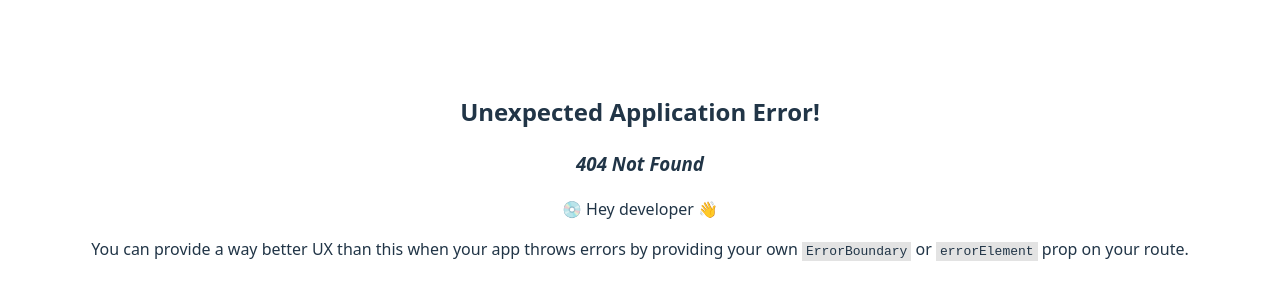
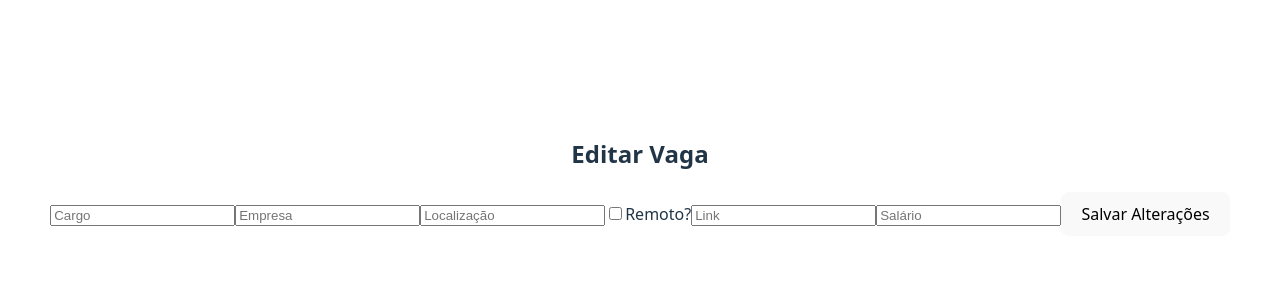
Before and after one commit to DanonePlayer/job-manager, a React (Vite) app: page /jobs/edit/1 in a window 1280 px wide. Before the commit this address had no page. Shown: the part 224-524 px from the top of the page. Built offline with nearby package versions, Linux system fonts and the light colour scheme; no server answers; sample sign-in values are in the browser's storage.

Commit message:
feat: campo update e refatorando campos de erros

```diff
--- a/src/App.jsx
+++ b/src/App.jsx
@@ -4,7 +4,9 @@ import LoginPage from './pages/LoginPage';
 import JobListPage from './pages/JobListPage';
 import JobFormPage from './pages/JobFormPage';
 import JobDetailPage from './pages/JobDetailPage';
+import JobEditPage from './pages/JobEditPage';
 import PrivateRoute from './components/PrivateRoute';
+
 
 const router = createBrowserRouter([
   {
@@ -23,6 +25,10 @@ const router = createBrowserRouter([
     path: "/jobs/:id",
     element: <PrivateRoute element={JobDetailPage} />,
   },
+  {
+    path: "/jobs/edit/:jobId",
+    element: <PrivateRoute element={JobEditPage} />,
+  },
 ]);
 
 function App() {
--- a/src/pages/JobDetailPage.jsx
+++ b/src/pages/JobDetailPage.jsx
@@ -21,10 +21,11 @@ const JobDetailPage = () => {
                 if (foundJob) {
                     setJob(foundJob);
                 } else {
+                    toast.error("Vaga não encontrada!");
                     navigate("/jobs");
                 }
             } catch (error) {
-                console.error("Erro ao carregar os detalhes da vaga:", error);
+                toast.error(error.message);
             }
         };
 
@@ -63,6 +64,11 @@ const JobDetailPage = () => {
             <button onClick={handleDelete} style={{backgroundColor: "red", color: "white", marginTop: "10px"}}>
                 Excluir Vaga
             </button>
+
+            <button onClick={() => navigate(`/jobs/edit/${jobId}`)} style={{backgroundColor: "blue", color: "white", marginRight: "10px"}}>
+                Editar Vaga
+            </button>
+
         </div>
 
     );
--- /dev/null
+++ b/src/pages/JobEditPage.jsx
@@ -0,0 +1,90 @@
+import React, { useState, useEffect } from "react";
+import { useNavigate, useParams } from "react-router-dom";
+import { toast } from "react-toastify";
+import { getJobDetails, updateJob } from "../services/jobService";
+
+
+const JobEditPage = () => {
+    const { jobId } = useParams();
+    const navigate = useNavigate();
+    const [jobData, setJobData] = useState({
+        role: "",
+        company: "",
+        location: "",
+        remote: false,
+        link: "",
+        salary: ""
+    });
+    const [loading, setLoading] = useState(false);
+    const [error, setError] = useState(null);
+
+    useEffect(() => {
+        const fetchJob = async () => {
+            try {
+                const token = localStorage.getItem("token");
+                if (!token) {
+                    navigate("/");
+                    return;
+                }
+                const job = await getJobDetails(jobId, token);
+                if (job) {
+                    setJobData(job);
+                } else {
+                    toast.error("Vaga não encontrada!");
+                    navigate("/jobs");
+                }
+            } catch (error) {
+                toast.error(error.message);
+            }
+        };
+        fetchJob();
+    }, [jobId, navigate]);
+
+    const handleChange = (e) => {
+        const { name, value, type, checked } = e.target;
+        setJobData(prev => ({
+            ...prev,
+            [name]: type === "checkbox" ? checked : value
+        }));
+    };
+
+    const handleSubmit = async (e) => {
+        e.preventDefault();
+        setLoading(true);
+        try {
+            const token = localStorage.getItem("token");
+            if (!token) {
+                setError("Você precisa estar logado para editar uma vaga.");
+                return;
+            }
+            await updateJob(jobId, jobData, token);
+            toast.success("Vaga atualizada com sucesso!");
+            navigate(`/jobs/${jobId}`);
+        } catch (error) {
+            toast.error("Erro ao atualizar a vaga. Tente novamente.");
+        } finally {
+            setLoading(false);
+        }
+    };
+
+    return (
+        <div>
+            <h2>Editar Vaga</h2>
+            {error && <p style={{ color: 'red' }}>{error}</p>}
+            <form onSubmit={handleSubmit}>
+                <input type="text" name="role" placeholder="Cargo" value={jobData.role} onChange={handleChange} />
+                <input type="text" name="company" placeholder="Empresa" value={jobData.company} onChange={handleChange} />
+                <input type="text" name="location" placeholder="Localização" value={jobData.location} onChange={handleChange} />
+                <label>
+                    <input type="checkbox" name="remote" checked={jobData.remote} onChange={handleChange} />
+                    Remoto?
+                </label>
+                <input type="text" name="link" placeholder="Link" value={jobData.link} onChange={handleChange} />
+                <input type="number" name="salary" placeholder="Salário" value={jobData.salary} onChange={handleChange} />
+                <button type="submit" disabled={loading}>{loading ? 'Salvando...' : 'Salvar Alterações'}</button>
+            </form>
+        </div>
+    );
+};
+
+export default JobEditPage;
--- a/src/pages/JobFormPage.jsx
+++ b/src/pages/JobFormPage.jsx
@@ -1,5 +1,7 @@
 import React, { useState } from 'react';
 import { createJob } from '../services/jobService';
+import { toast } from 'react-toastify';
+import { useNavigate } from 'react-router-dom';
 
 const JobFormPage = () => {
   const [role, setRole] = useState("");
@@ -20,40 +22,21 @@ const JobFormPage = () => {
         return;
     }
 
-    const jobData = {
-        role,
-        company,
-        location,
-        remote,
-        link,
-        salary: Number(salary) || 0,
-        };
+    setLoading(true);
+    setError(null);
 
         try{
-            setLoading(true);
-            setError(null);
             const token = localStorage.getItem('token');
-
             if (!token) {
                 setError('Você precisa estar logado para cadastrar uma vaga.');
                 return;
             }
-
-            const response = await createJob(jobData, token);
-            if(response.message) {
-                alert('Vaga cadastrada com sucesso!');
-            }
-
-            setRole("");
-            setCompany("");
-            setLocation("");
-            setRemote(false);
-            setLink("");
-            setSalary("");
-            setError(null);
+            await createJob({ role, company, location, remote, link, salary: Number(salary) }, token);
+            toast.success('Vaga cadastrada com sucesso!');
+            navigate('/jobs');
         } catch (error) {
-            console.error('Erro ao cadastrar vaga:', error);
-            setError(error.response?.data?.message || 'Erro ao cadastrar vaga. Tente novamente mais tarde.');
+          toast.error(error.message)
+          setError(error.message)
         }
         finally {
             setLoading(false);
--- a/src/pages/JobListPage.jsx
+++ b/src/pages/JobListPage.jsx
@@ -2,6 +2,7 @@ import React, { useState, useEffect } from "react";
 import { useNavigate } from "react-router-dom";
 import { toast } from "react-toastify";
 import { getJobs } from "../services/jobService";
+import { logout } from "../services/authService";
 
 const JobListPage = () => {
     const [jobs, setJobs] = useState([]);
@@ -17,14 +18,9 @@ const JobListPage = () => {
                     return;
                 }
                 const response = await getJobs(token);
-                if(Array.isArray(response.message)) {
-                    setJobs(response.message);
-                }
-                else {
-                    toast.error("Erro ao carregar as vagas. Tente novamente mais tarde.");
-                }
+                setJobs(response);
             } catch (error) {
-                toast.error("Erro ao carregar as vagas");
+                toast.error(error.message);
             }
         };
 
@@ -32,9 +28,9 @@ const JobListPage = () => {
     }, []);
 
     const handleLogout = () => {
-        localStorage.removeItem('token');
+        logout();
+        toast.success("Logout successful!");
         navigate("/");
-        toast.success("Logout successful!");
     };
 
     return (
--- a/src/pages/LoginPage.jsx
+++ b/src/pages/LoginPage.jsx
@@ -30,8 +30,8 @@ const LoginPage = () => {
                 toast.error("Credenciais inválidas. Tente novamente.");
             }
         } catch (error) {
-            console.error("Login error:", error);
-            toast.error(error.response?.data?.message || "Erro ao fazer login. Tente novamente.");
+            console.error("Erro ao fazer login:", error);
+            toast.error(error.message);
         } finally {
             setLoading(false);
         }
--- a/src/services/authService.js
+++ b/src/services/authService.js
@@ -11,4 +11,9 @@ const login = async ({ email, password }) => {
     }
 };
 
+export const logout = () => {
+    localStorage.removeItem("token");
+    window.location.reload();
+};
+
 export { login };
--- a/src/services/jobService.js
+++ b/src/services/jobService.js
@@ -1,6 +1,10 @@
 import axios from 'axios';
 
 const API_URL = 'https://openingteste.mpac.mp.br/api/v1/';
+
+const handleError = (error) => {
+    return error.response?.data?.message || "Ocorreu um erro inesperado. Tente novamente.";
+};
 
 const getJobs = async (token) => {
     try {
@@ -9,9 +13,9 @@ const getJobs = async (token) => {
                 Authorization: `Bearer ${token}`,
             },
         });
-        return response.data;
+        return response.data.message || [];
     } catch (error) {
-        throw error;
+        throw new Error (handleError(error));
     }
 };
 
@@ -24,7 +28,7 @@ const getJobDetails = async (jobId, token) => {
         });
         return response.data.message.find(job => job.id === Number(jobId));
     } catch (error) {
-        throw error;
+        throw new Error (handleError(error));
     }
 };
 
@@ -36,22 +40,9 @@ const createJob = async (jobData, token) => {
                 'Content-Type': 'application/json',
             },
         });
-        return response.data;
-    } catch (error) {
-        throw error;
-    }
-};
-
-const deleteJob = async (jobId, token) => {
-    try {
-        const response = await axios.delete(`${API_URL+"opening"}?id=${jobId}`, {
-            headers: {
-                Authorization: `Bearer ${token}`,
-            },
-        });
         return response.data.message;
     } catch (error) {
-        throw error.response?.data?.message || "Erro ao excluir a vaga";
+        throw new Error (handleError(error));
     }
 };
 
@@ -63,10 +54,23 @@ const updateJob = async (jobId, jobData, token) => {
                 'Content-Type': 'application/json',
             },
         });
-        return response.data;
+        return response.data.message;
     } catch (error) {
-        throw error.response?.data?.message || "Erro ao atualizar a vaga";
+        throw new Error (handleError(error));
     }
 }
 
+const deleteJob = async (jobId, token) => {
+    try {
+        const response = await axios.delete(`${API_URL+"opening"}?id=${jobId}`, {
+            headers: {
+                Authorization: `Bearer ${token}`,
+            },
+        });
+        return response.data.message;
+    } catch (error) {
+        throw new Error (handleError(error));
+    }
+};
+
 export { getJobs, getJobDetails, createJob, deleteJob, updateJob };
```
